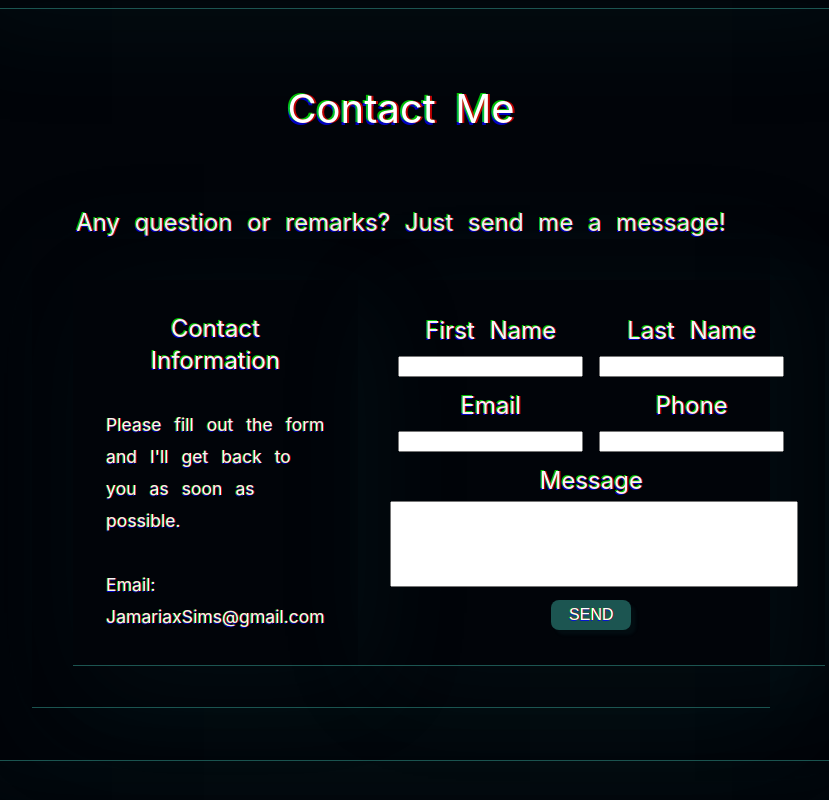
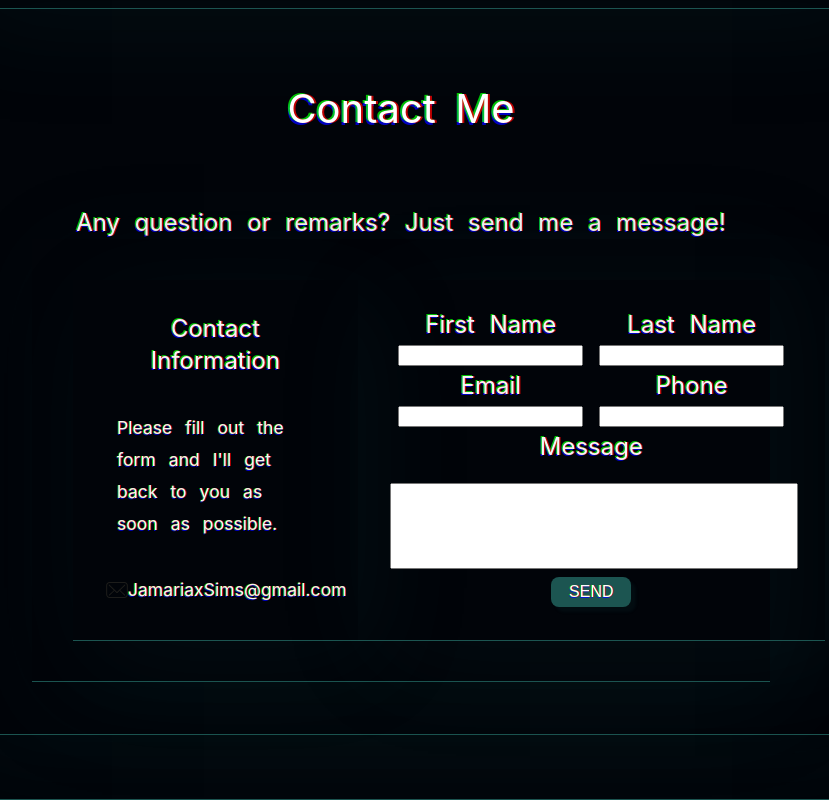
Before and after one commit to JamariaSims/Updated-Portfolio, a React (Create React App) app: page / in a window 1280 px wide. Shown: the part 4963-5763 px from the top of the page, without its empty margins (239-1068 px from the left). Built offline with nearby package versions, Linux system fonts and the light colour scheme.

Commit message:
added email icon

```diff
--- a/src/App.css
+++ b/src/App.css
@@ -444,14 +444,16 @@ video{
 }
 .container-body-info{
   font-size:var(--textSize1);
-  width: 100%;
+  width: 90%;
+  margin: 0% auto;
+  padding: 0%;
   flex-direction: row;
   text-align: left;
   justify-content: space-around;
   text-shadow:
   0.05em 0 0 rgba(255, 0, 0, 0.75),
   -0.05em -0.025em 0 rgba(0, 255, 0, 0.75),
-  -0.05em 0.05em 0 rgba(0, 0, 255, 0.75)
+  -0.05em 0.05em 0 rgba(0, 0, 255, 0.75);
 }
 .form{
   margin: 0% auto;
@@ -459,7 +461,7 @@ video{
   border-bottom: var(--color3) solid 1px;
   word-spacing: 0.5rem;
   margin: 0% auto;
-  line-height: 2rem;
+  line-height: 1.5rem;
   box-shadow: #1c55511f 20px 20px 100px;
 }
 .form label{
@@ -496,3 +498,23 @@ border: none;
 font-size: 1rem;
 box-shadow: #1c55511f 0.3rem 0.3rem 0.2rem;
 }
+.email{
+  font-size:var(--textSize1);
+  width: 100%;
+  flex-direction: row;
+  text-align: center;
+  justify-content: space-around;
+  text-shadow:
+  0.05em 0 0 rgba(255, 0, 0, 0.75),
+  -0.05em -0.025em 0 rgba(0, 255, 0, 0.75),
+  -0.05em 0.05em 0 rgba(0, 0, 255, 0.75)
+}
+.email{
+  display: flex;
+  flex-direction: row;
+}
+.emailIcon{
+  position: relative;
+  display: block;
+  width: 10%;
+}
--- a/src/App.js
+++ b/src/App.js
@@ -4,6 +4,7 @@ import Picture2 from "./assets/images/Picture2.jpg";
 import Picture3 from "./assets/images/Picture3.jpg";
 import Picture4 from "./assets/images/Picture4.jpg";
 import Picture5 from "./assets/images/Picture4.jpg";
+import email from "./assets/icons/email.svg";
 import "./App.css";
 
 function App() {
@@ -150,31 +151,33 @@ function App() {
 								possible.
 							</p>
 							<br />
-							<p className="container-body-info">
-								Email: JamariaxSims@gmail.com
-							</p>
+							<div className="email">
+								<img className="emailIcon" src={email}></img>
+								<p className="email">JamariaxSims@gmail.com</p>
+							</div>
 						</div>
 						<div className="form split-down">
 							<div className="split-right">
-								<label>
-									First Name <input type={"text"} />
+								<label htmlFor="firstName">
+									First Name <input id="firstName" type={"text"} />
 								</label>
 
-								<label>
-									Last Name <input type={"text"} />
+								<label htmlFor="lastName">
+									Last Name <input id="lastName" type={"text"} />
 								</label>
 							</div>
 							<div className="split-right">
-								<label>
-									Email <input type={"text"} />
+								<label htmlFor="email">
+									Email <input id="email" type={"email"} />
 								</label>
-								<label>
-									Phone <input type={"text"} />
+								<label htmlFor="phoneNumber">
+									Phone <input id="phoneNumber" type={"number"} />
 								</label>
 							</div>
 
-							<label>Message</label>
-							<textarea rows="5" cols="40" />
+							<label htmlFor="message">Message</label>
+							<br></br>
+							<textarea id="message" rows="5" cols="40" />
 							<button>SEND</button>
 						</div>
 					</div>
--- a/src/index.css
+++ b/src/index.css
@@ -1,3 +1,4 @@
+
 body {
   margin: 0;
   font-family: -apple-system, BlinkMacSystemFont, 'Segoe UI', 'Roboto', 'Oxygen',
```
Also changed, not shown: src/assets/icons/email.png (added), src/assets/icons/email.svg (added).
